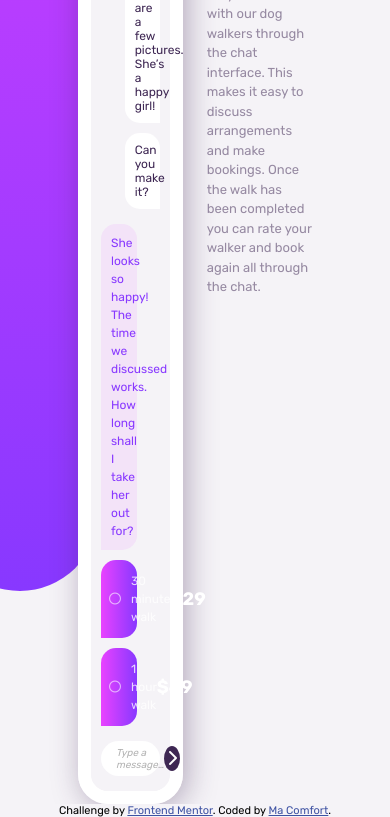
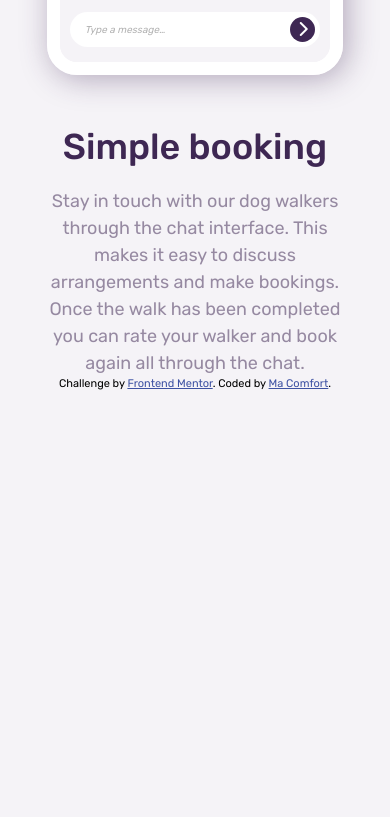
Before and after one commit to Macomi27/Chat-app-css-illustration, a website: page index.html in a window 390 px wide. Shown: the part 615-1432 px from the top of the page. After the commit the page ends 1005 px from the top, so only its background shows below. Drawn offline with Linux system fonts and the light colour scheme.

Commit message:
setup for responsiveness

```diff
--- a/styles.css
+++ b/styles.css
@@ -257,7 +257,7 @@ img{
     width: 45%;
     display: flex;
     flex-direction: column;
-    gap: 20px;
+    gap: 2rem;
     text-align: left;
 }
 .content h1{
@@ -275,3 +275,58 @@ img{
 
 .attribution { font-size: 11px; text-align: center; }
 .attribution a { color: hsl(228, 45%, 44%); }
+
+
+@media (max-width: 120rem) {
+    .container{
+        width: 80%;
+    }
+    .mobile{
+        width: 60%;
+    }
+    .content{
+        width: 40%;
+    }
+}
+
+@media (max-width: 76.7rem) {
+    .container{
+        width: 70%;
+        flex-direction: column;
+    }
+    .mobile{
+        width: 80%;
+    }
+    .content{
+        width: 100%;
+    }
+}
+
+@media (max-width: 52rem) {
+    .left-shade{
+        width: 50%;
+        height: 50%;
+    }
+    .container{
+        width: 80%;
+        flex-direction: column;
+    }
+    .mobile{
+        width: 95%;
+        margin-bottom: 5rem;
+    }
+    .other .text,
+    .owner .text, .walk-states{
+        width: 80%;
+    }
+    .content{
+        width: 100%;
+        text-align: center;
+    }
+    .content h1{
+        font-size: 3.6rem;
+    }
+    .content p{
+        font-size: 1.8rem;
+    }
+}
```
